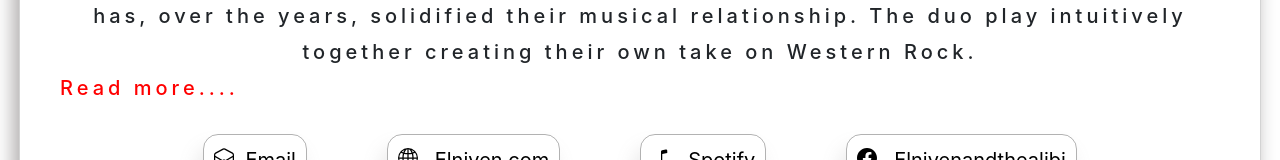
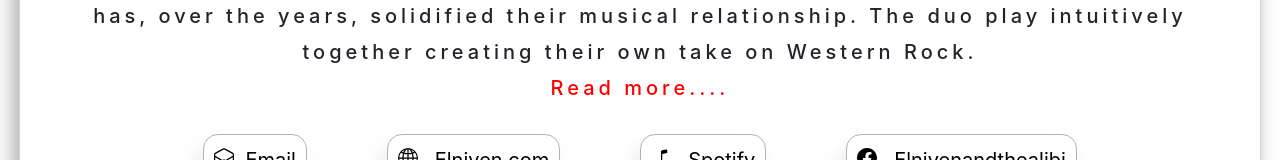
Before and after one commit to ajanes780/wildboyscampoutwebsite, a React (Create React App) app: page /elniven in a window 1280 px wide. Shown: the part 1245-1405 px from the top of the page. Built offline with nearby package versions, Linux system fonts and the light colour scheme.

Commit message:
fix alignment on mobile

```diff
--- a/src/pages/friendStyle.scss
+++ b/src/pages/friendStyle.scss
@@ -76,11 +76,13 @@ a:visited {
 
 li:hover {
   box-shadow: -5px 15px 20px rgba(134, 129, 129, 0.7);
+  // border-radius: 15px;
 }
 
 a {
   transition: all 0.3s;
   display: flex;
+  justify-content: center;
   align-items: center;
 }
 a:hover {
```
